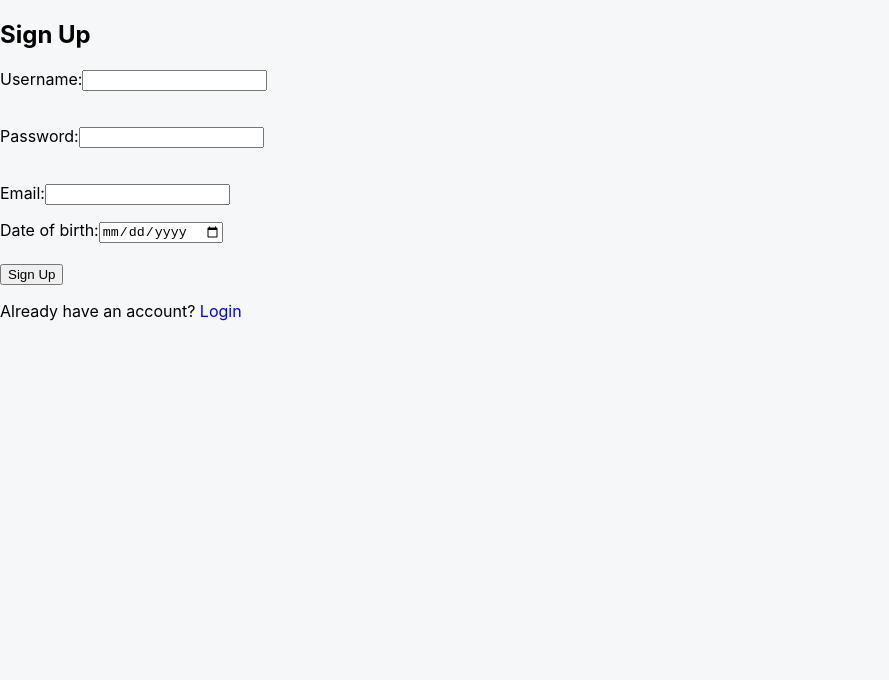
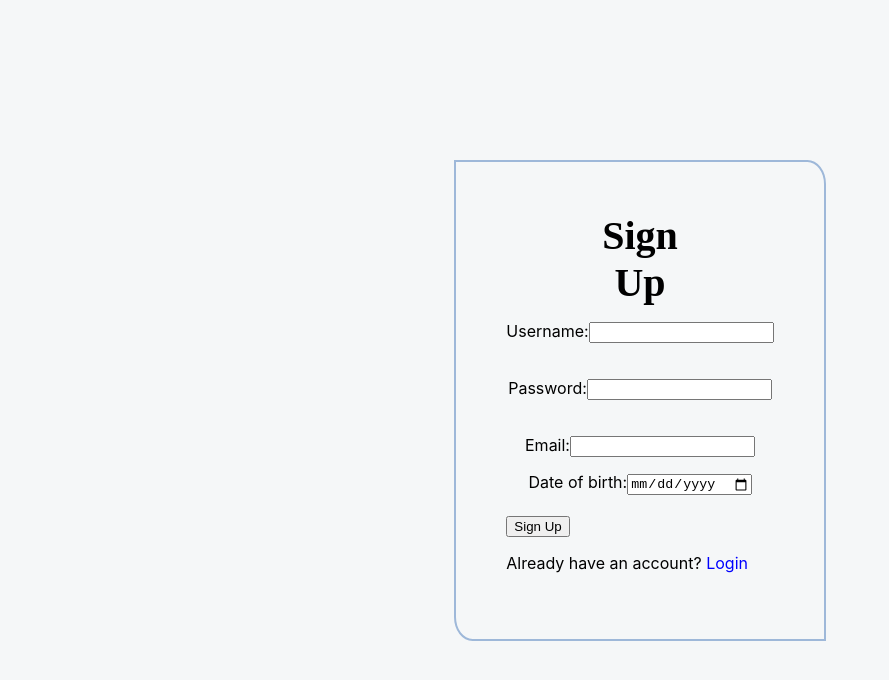
Before and after one commit to nithinvas/frontend, a React (Create React App) app: page / in a window 1280 px wide. Both pictures are taken after a click on the element "Sign Up". Shown: the top 680 px of the page, without its empty margins (0-889 px from the left). Built offline with nearby package versions, Linux system fonts and the light colour scheme.

Commit message:
modified:   src/components/Forms.js

```diff
--- a/src/components/Forms.js
+++ b/src/components/Forms.js
@@ -84,6 +84,61 @@ const Login = ({ onToggle }) => {
 };
 
 
+// const Signup = ({ onToggle }) => {
+//   const [name, setUsername] = useState('');
+//   const [password, setPassword] = useState('');
+//   const [email, setEmail] = useState('');
+//   const [dateOfBirth, setDOB] = useState('');
+//   const navigate = useNavigate(); // Use the useNavigate hook
+
+//   const handleSignup = async () => {
+//     try {
+//       const response = await axios.post('https://backend-psi-jet.vercel.app/auth/register', { name, email, dateOfBirth, password });
+//       console.log('Signup successful', response.data);
+//       alert(response.data.message);
+//       // Redirect to login page after successful signup
+//       navigate('/');
+//     } catch (error) {
+//       console.error('Signup failed', error);
+//     }
+//   };
+
+//   return (
+//     <div>
+//       <h2>Sign Up</h2>
+//       <label>
+//         Username:
+//         <input type="text" name="name" onChange={(e) => setUsername(e.target.value)} />
+//       </label>
+//       <br />
+//       <label>
+//         Password:
+//         <input type="password" name="password" onChange={(e) => setPassword(e.target.value)} />
+//       </label>
+//       <br />
+//       <label>
+//         Email:
+//         <input type="email" name="email" onChange={(e) => setEmail(e.target.value)} />
+//       </label>
+//       <label>
+//         Date of birth:
+//         <input type="date" name="dateOfBirth" onChange={(e) => setDOB(e.target.value)} />
+//       </label>
+//       <br />
+//       <button onClick={handleSignup}>Sign Up</button>
+//       <p>
+//         Already have an account?{' '}
+//         <span style={{ cursor: 'pointer', color: 'blue' }} onClick={onToggle}>
+//           Login
+//         </span>
+//       </p>
+//     </div>
+//   );
+// };
+
+
+// ... (imports and other code)
+
 const Signup = ({ onToggle }) => {
   const [name, setUsername] = useState('');
   const [password, setPassword] = useState('');
@@ -104,23 +159,24 @@ const Signup = ({ onToggle }) => {
   };
 
   return (
+    <div className='main-form'> {/* Apply the main-form class to the Signup div */}
+      <h2 className='text-center'>Sign Up</h2> {/* Apply the text-center class to the h2 */}
       <div>
-      <h2>Sign Up</h2>
-      <label>
+        <label className='form-label'>
           Username:
           <input type="text" name="name" onChange={(e) => setUsername(e.target.value)} />
         </label>
         <br />
-      <label>
+        <label className='form-label'>
           Password:
           <input type="password" name="password" onChange={(e) => setPassword(e.target.value)} />
         </label>
         <br />
-      <label>
+        <label className='form-label'>
           Email:
           <input type="email" name="email" onChange={(e) => setEmail(e.target.value)} />
         </label>
-      <label>
+        <label className='form-label'>
           Date of birth:
           <input type="date" name="dateOfBirth" onChange={(e) => setDOB(e.target.value)} />
         </label>
@@ -133,8 +189,12 @@ const Signup = ({ onToggle }) => {
           </span>
         </p>
       </div>
+    </div>
   );
 };
+
+// ... (rest of the code)
+
 const Forms = () => {
   const [isLogin, setIsLogin] = useState(true);
 
```
Lines whose indentation alone changed are shown as unchanged.
